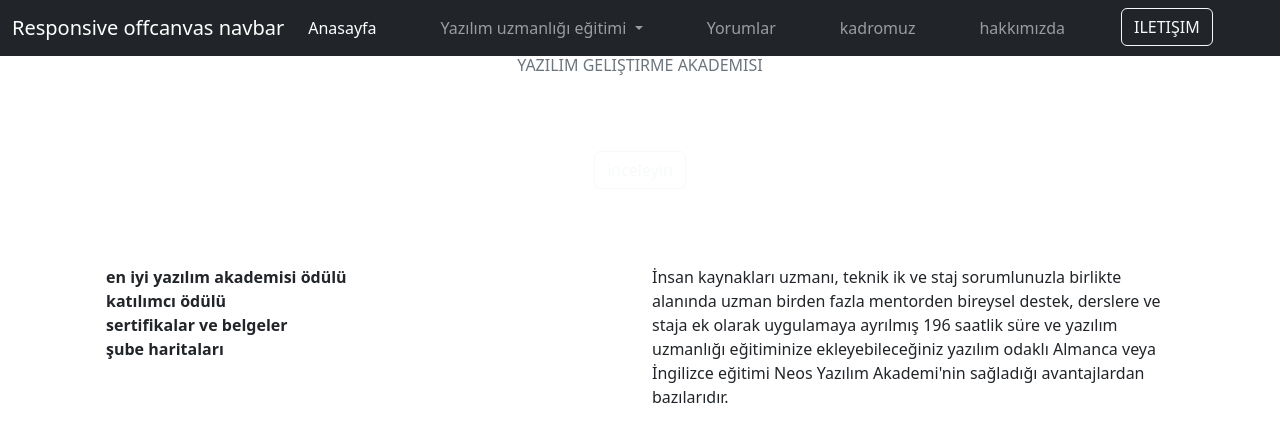
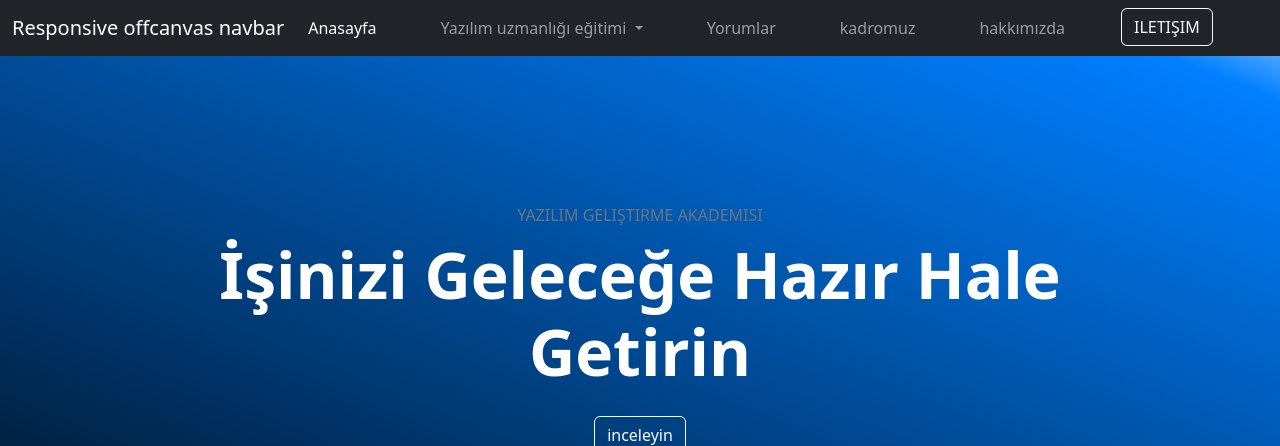
Before and after one commit to ardasalvarlilar/softwareAcademy, a Django app: page / in a window 1280 px wide. Shown: the top 446 px of the page. Run offline with Django 4.2, Linux system fonts and the light colour scheme.

Commit message:
css pages added

```diff
--- /dev/null
+++ b/static/style/styles.css
@@ -0,0 +1,109 @@
+body {
+  min-height: 100vh;
+  background: rgb(0, 0, 0);
+  background: linear-gradient(22deg, rgb(0, 0, 0) 0%, rgb(0, 0, 0) 25%, rgb(0, 127, 255) 94%, rgb(162, 209, 255) 100%);
+  background-repeat: no-repeat;
+}
+body #header {
+  background: transparent;
+}
+body #header nav .container-fluid .navbar-collapse ul.navbar-nav li.nav-item a.nav-link {
+  color: white !important;
+  text-transform: uppercase;
+  position: relative;
+}
+body #header nav .container-fluid .navbar-collapse ul.navbar-nav li.nav-item a.nav-link::before {
+  content: "";
+  position: absolute;
+  width: 0;
+  height: 2px;
+  bottom: 0;
+  left: 0;
+  background-color: white;
+  transition: width 0.3s ease;
+}
+body #header nav .container-fluid .navbar-collapse ul.navbar-nav li.nav-item a.nav-link:hover::before {
+  width: 100%;
+}
+body #header nav .container-fluid .navbar-collapse ul.navbar-nav li.nav-item ul.dropdown-menu {
+  background-color: transparent;
+}
+body #header nav .container-fluid .navbar-collapse ul.navbar-nav li.nav-item ul.dropdown-menu li a.dropdown-item {
+  color: white !important;
+  text-transform: uppercase;
+  position: relative;
+}
+body #header nav .container-fluid .navbar-collapse ul.navbar-nav li.nav-item ul.dropdown-menu li a.dropdown-item::before {
+  content: "";
+  position: absolute;
+  width: 0;
+  height: 2px;
+  bottom: 0;
+  left: 0;
+  background-color: white;
+  transition: width 0.3s ease;
+}
+body #header nav .container-fluid .navbar-collapse ul.navbar-nav li.nav-item ul.dropdown-menu li a.dropdown-item:hover {
+  background-color: transparent;
+}
+body #header nav .container-fluid .navbar-collapse ul.navbar-nav li.nav-item ul.dropdown-menu li a.dropdown-item:hover::before {
+  width: 100%;
+}
+body #header div.container {
+  height: 600px;
+}
+body #header div.container div.heading-div {
+  padding: 0px 50px;
+}
+body #header div.container div.heading-div h1 {
+  font-size: 4rem;
+}
+body #header div.container div.explain-div {
+  padding: 5px 200px;
+}
+body #header div.container .icon-scroll,
+body #header div.container .icon-scroll:before {
+  position: absolute;
+  left: 50%;
+}
+body #header div.container .icon-scroll {
+  width: 40px;
+  height: 70px;
+  margin-left: -20px;
+  top: 50%;
+  margin-top: -35px;
+  box-shadow: inset 0 0 0 1px #fff;
+  border-radius: 25px;
+}
+body #header div.container .icon-scroll:before {
+  content: "";
+  width: 8px;
+  height: 8px;
+  background: #fff;
+  margin-left: -4px;
+  top: 8px;
+  border-radius: 4px;
+  animation-duration: 1.5s;
+  animation-iteration-count: infinite;
+  animation-name: scroll;
+}
+@keyframes scroll {
+  0% {
+    opacity: 1;
+  }
+  100% {
+    opacity: 0;
+    transform: translateY(46px);
+  }
+}
+body #header section.container .col-md-6 div.padding-sag {
+  padding-right: 50px;
+}
+body #header section.container .col-md-6 ul.list-unstyled li a {
+  font-size: 12px;
+  text-decoration: none;
+  color: rgb(0, 127, 255);
+}
+body #header section.container .col-md-6 p {
+  text-align: justify;
+}/*# sourceMappingURL=styles.css.map */
--- /dev/null
+++ b/static/style/styles.scss
@@ -0,0 +1,154 @@
+
+body{
+  min-height: 100vh;
+  background: rgb(0,0,0);
+  background: linear-gradient(22deg, rgba(0,0,0,1) 0%, rgba(0,0,0,1) 25%, rgba(0,127,255,1) 94%, rgba(162,209,255,1) 100%);
+  background-repeat: no-repeat;
+
+  #header{
+    background: transparent;
+
+    nav{
+
+      .container-fluid{
+
+
+        .navbar-collapse{
+
+          ul.navbar-nav{
+
+            li.nav-item{
+
+              a.nav-link{
+                color: white!important;
+                text-transform: uppercase;
+                position: relative;
+
+                &::before{
+                  content: "";
+                  position: absolute;
+                  width: 0;
+                  height: 2px;
+                  bottom: 0;
+                  left: 0;
+                  background-color: white;
+                  transition: width 0.3s ease;
+                }
+                &:hover::before {
+                  width: 100%;
+                }
+
+
+
+                }
+                ul.dropdown-menu{
+                  background-color: transparent;
+                  li{
+                    a.dropdown-item{
+                      color: white!important;
+                      text-transform: uppercase;
+                      position: relative;
+
+                      &::before{
+                        content: "";
+                        position: absolute;
+                        width: 0;
+                        height: 2px;
+                        bottom: 0;
+                        left: 0;
+                        background-color: white;
+                        transition: width 0.3s ease;
+                      }
+
+                      &:hover{
+                        background-color: transparent;
+                      }
+                      &:hover::before {
+                        width: 100%;
+                      }
+                    }
+                  }
+              }
+            }
+          }
+        }
+      }
+    }
+
+    div.container{
+      height: 600px;
+      div.heading-div{
+        padding: 0px 50px;
+        h1{
+          font-size: 4rem;
+        }
+      }
+
+      div.explain-div{
+        padding: 5px 200px;
+      }
+      .icon-scroll,
+.icon-scroll:before {
+  position: absolute;
+  left: 50%;
+}
+
+.icon-scroll {
+  width: 40px;
+  height: 70px;
+  margin-left: -20px;
+  top: 50%;
+  margin-top: -35px;
+  box-shadow: inset 0 0 0 1px #fff;
+  border-radius: 25px;
+
+  &:before {
+    content: '';
+    width: 8px;
+    height: 8px;
+    background: #fff;
+    margin-left: -4px;
+    top: 8px;
+    border-radius: 4px;
+    animation-duration: 1.5s;
+    animation-iteration-count: infinite;
+    animation-name: scroll;
+  }
+}
+
+@keyframes scroll {
+  0% {
+    opacity: 1;
+  }
+  100% {
+    opacity: 0;
+    transform: translateY(46px);
+  }
+}
+
+    }
+
+    section.container{
+
+      .col-md-6{
+        div.padding-sag{
+          padding-right: 50px;
+        }
+        ul.list-unstyled{
+          li{
+            a{
+              font-size: 12px;
+              text-decoration: none;
+              color: rgba(0,127,255,1);
+            }
+          }
+        }
+      }
+
+      .col-md-6 p{
+        text-align: justify;
+      }
+
+    }
+  }
+}
--- a/templates/core/base.html
+++ b/templates/core/base.html
@@ -9,6 +9,8 @@
     <title>Document</title>
     {% endblock title %}
     <link href="https://cdn.jsdelivr.net/npm/bootstrap@5.3.2/dist/css/bootstrap.min.css" rel="stylesheet" integrity="sha384-T3c6CoIi6uLrA9TneNEoa7RxnatzjcDSCmG1MXxSR1GAsXEV/Dwwykc2MPK8M2HN" crossorigin="anonymous">
+    <link rel="stylesheet" href="{% static "style/styles.css" %}">
+
 </head>
 <body>
 
```
Also changed, not shown: 1 other file.
